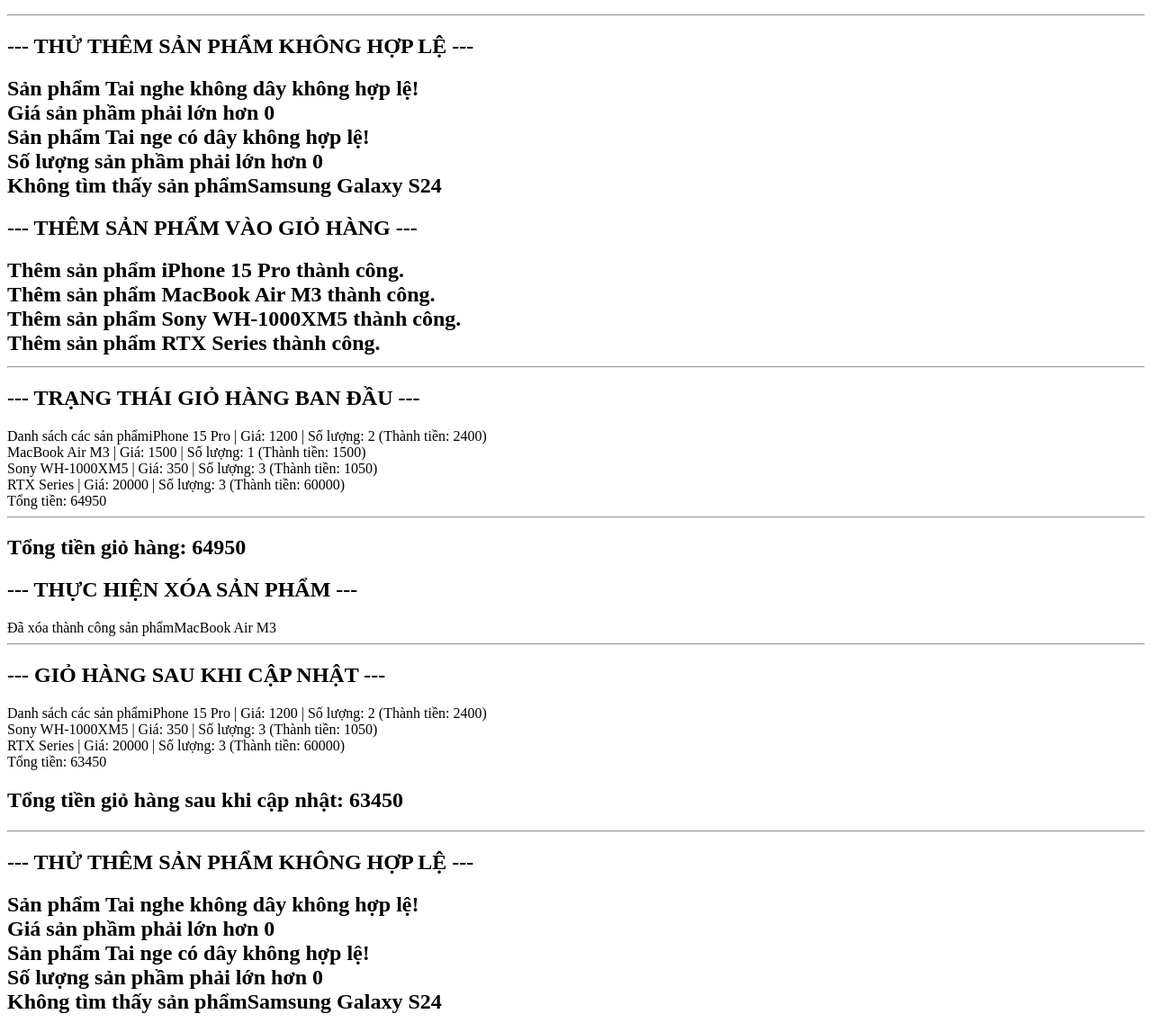
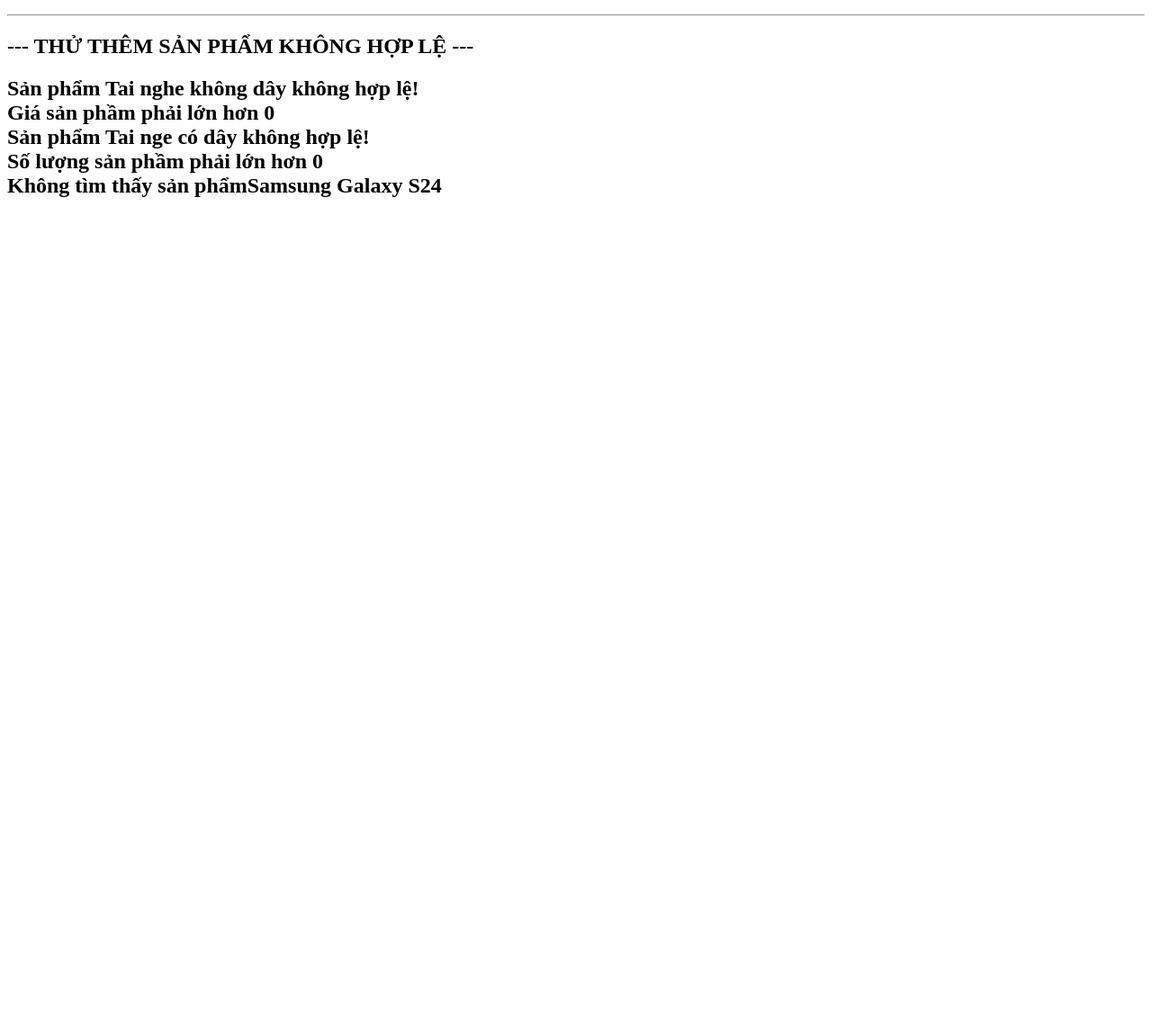
Before and after one commit to phamducmanh-k69/PhamDucManh_24002051, a PHP site: page /RunShoppingCart.php in a window 1280 px wide. Shown: the part 675-1822 px from the top of the page at 90% size. After the commit the page ends 894 px from the top, so only its background shows below. Run offline with PHP 8.4, Linux system fonts and the light colour scheme.

Commit message:
Update ShoppingCart.php

```diff
--- a/Day2/Bai1/ShoppingCart.php
+++ b/Day2/Bai1/ShoppingCart.php
@@ -47,50 +47,4 @@ class ShoppingCart{
     }
 
 }
-
-
-// Tạo object ShoppingCart
-$cart = new ShoppingCart();
-
-// Tạo 4 CartItem
-$item1 = new CartItem("iPhone 15 Pro", 1200, 2);
-$item2 = new CartItem("MacBook Air M3", 1500, 1);
-$item3 = new CartItem("Sony WH-1000XM5", 350, 3);
-$item4 = new CartItem("RTX Series", 20000, 3);
-// Thêm sản phẩm vào giỏ bằng addItem()
-echo "<h2>--- THÊM SẢN PHẨM VÀO GIỎ HÀNG ---<h2>";
-$cart->addItem($item1);
-$cart->addItem($item2);
-$cart->addItem($item3);
-$cart->addItem($item4);
-echo "<hr>";
-// Hiển thị giỏ hàng LẦN 1
-echo "<h2>--- TRẠNG THÁI GIỎ HÀNG BAN ĐẦU ---</h2>";
-$cart->displayCart();
-echo "<hr>";
-// Tổng tiền giỏ hàng lần 1
-echo "<h2>Tổng tiền giỏ hàng: " . $cart->calculateTotal() . "</h2>";
-
-// Thử nghiệm xóa sản phẩm "MacBook Air M3" bằng phương thức removeItem()
-echo "<h2>--- THỰC HIỆN XÓA SẢN PHẨM ---</h2>";
-$cart->removeItem("MacBook Air M3");
-echo "<hr>";
-
-// Hiển thị lại giỏ hàng LẦN 2 (Sau khi đã xóa)
-echo "<h2>--- GIỎ HÀNG SAU KHI CẬP NHẬT ---</h2>";
-$cart->displayCart();
-
-// Tổng tiền giỏ hàng lần 2
-echo "<h2>Tổng tiền giỏ hàng sau khi cập nhật: " . $cart->calculateTotal() . "</h2>";
-echo "<hr>";
-
-// Thêm sản phẩm không hợp lệ
-echo "<h2>--- THỬ THÊM SẢN PHẨM KHÔNG HỢP LỆ ---<h2>";
-$InvalidItem1 = new CartItem("Tai nghe không dây", 0, 2);
-$cart->addItem($InvalidItem1);
-$InvalidItem2 = new CartItem("Tai nge có dây", 200, -123);
-$cart->addItem($InvalidItem2);
-
-// Xoá sản phẩm không hợp lệ
-$cart->removeItem("Samsung Galaxy S24");
 ?>
```
